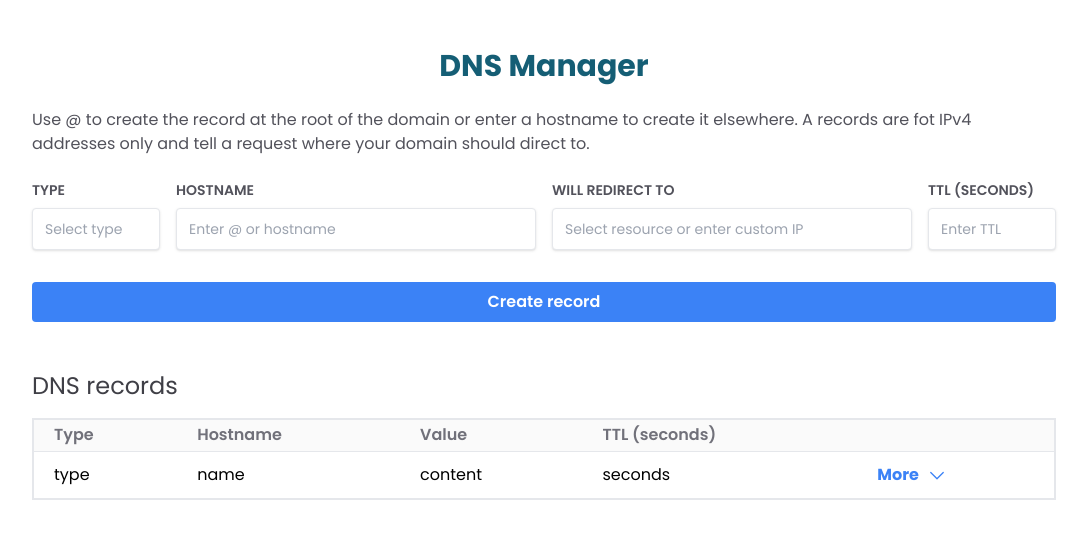
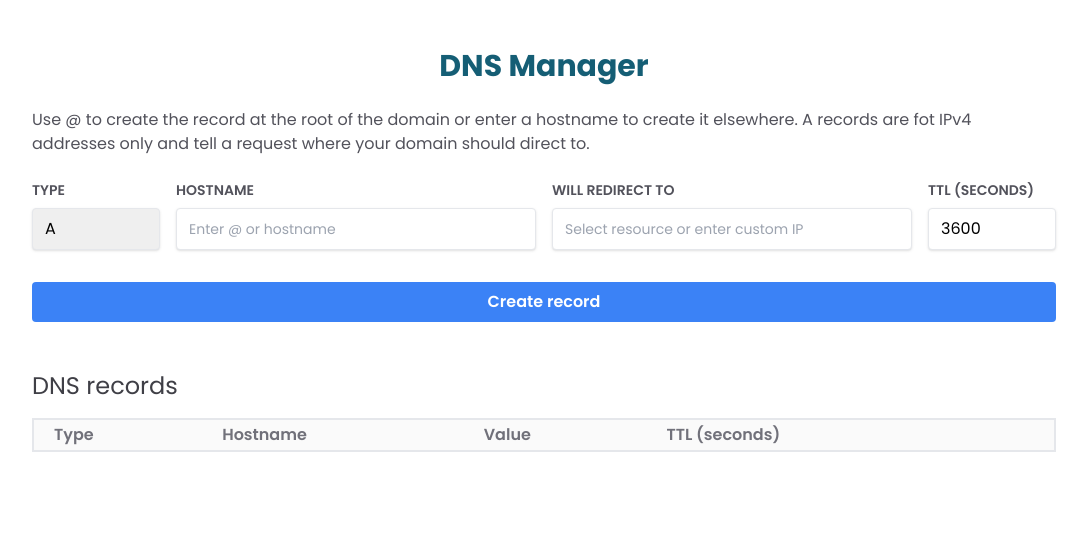
Before and after one commit to hevelinlima/dns-manager, a Next.js app: page / in a window 1280 px wide. Shown: the top 538 px of the page, without its empty margins (96-1183 px from the left). Built offline with nearby package versions, Linux system fonts and the light colour scheme.

Commit message:
feat: adc funções para adc novos records

```diff
--- a/src/app/components/form.tsx
+++ b/src/app/components/form.tsx
@@ -1,21 +1,76 @@
-const DnsForm: React.FC = () => {
+import { zodResolver } from "@hookform/resolvers/zod";
+import { Controller, useForm } from "react-hook-form";
+import { z } from "zod";
+
+const formSchema = z.object({
+  type: z.enum(['A', 'NS', 'CNAME']),
+  hostname: z.string().min(1, 'Hostname is required'),
+  value: z.string().min(1, 'Value is required'),
+  ttl: z.number().min(1, 'TTL is required')
+});
+
+type FormValues = z.infer<typeof formSchema>
+
+const DnsForm: React.FC<{onSubmit: (data: FormValues) => void}> = ({ onSubmit }) => {
+  const { control, handleSubmit, formState: { errors }} = useForm<FormValues>({
+    resolver: zodResolver(formSchema),
+    defaultValues: {
+      type: 'A',
+      hostname: '',
+      value: '',
+      ttl: 3600
+    }
+  });
+
   return (
-    <form className="flex flex-wrap items-end gap-4">
+    <form onSubmit={handleSubmit(onSubmit)} className="flex flex-wrap items-end gap-4">
       <div className="flex flex-col mb-4 w-32">
-        <label className="block text-sm text-zinc-600 font-semibold mb-2">TYPE</label>
-        <input className="shadow appearance-none border rounded py-2 px-3 w-full placeholder-custom" placeholder="Select type" />
+        <label htmlFor="type" className="block text-sm text-zinc-600 font-semibold mb-2">TYPE</label>
+        <Controller
+          name="type"
+          control={control}
+          render={({ field }) => (
+            <select id="type" {...field} className="shadow appearance-none border rounded py-2 px-3 w-full placeholder-custom">
+              <option value="A">A</option>
+              <option value="NS">NS</option>
+              <option value="CNAME">CNAME</option>
+            </select>
+          )}
+        />
+        {errors.type && <p className="text-red-700 text-sm">{errors.type.message}</p>}
       </div>
       <div className="flex flex-col mb-4 w-full sm:w-auto sm:flex-grow">
-        <label className="block text-sm text-zinc-600 font-semibold mb-2">HOSTNAME</label>
-        <input className="shadow appearance-none border rounded py-2 px-3 w-full placeholder-custom" placeholder="Enter @ or hostname" />
+        <label htmlFor="hostname" className="block text-sm text-zinc-600 font-semibold mb-2">HOSTNAME</label>
+        <Controller
+          name="hostname"
+          control={control}
+          render={({field}) =>(
+            <input id="hostname" {...field} className="shadow appearance-none border rounded py-2 px-3 w-full placeholder-custom" placeholder="Enter @ or hostname" />
+          )}
+        />
+        {errors.hostname && <p className="text-red-700 text-sm">{errors.hostname.message}</p>}
       </div>
       <div className="flex flex-col mb-4 w-full sm:w-auto sm:flex-grow">
-        <label className="block text-sm text-zinc-600 font-semibold mb-2">WILL REDIRECT TO</label>
-        <input className="shadow appearance-none border rounded py-2 px-3 w-full placeholder-custom" placeholder="Select resource or enter custom IP" />
+        <label htmlFor="value" className="block text-sm text-zinc-600 font-semibold mb-2">WILL REDIRECT TO</label>
+        <Controller
+          name="value"
+          control={control}
+          render={({field}) =>(
+            <input id="value" {...field} className="shadow appearance-none border rounded py-2 px-3 w-full placeholder-custom" placeholder="Select resource or enter custom IP" />
+          )}
+        />
+        {errors.value && <p className="text-red-700 text-sm">{errors.value.message}</p>}
       </div>
       <div className="flex flex-col mb-4 w-32">
-        <label className="block text-sm text-zinc-600 font-semibold mb-2">TTL (SECONDS)</label>
-        <input className="shadow appearance-none border rounded py-2 px-3 w-full placeholder-custom" placeholder="Enter TTL" />
+        <label htmlFor="ttl" className="block text-sm text-zinc-600 font-semibold mb-2">TTL (SECONDS)</label>
+        <Controller
+          name="ttl"
+          control={control}
+          render={({field}) => (
+            <input id="ttl" {...field} type="number" className="shadow appearance-none border rounded py-2 px-3 w-full placeholder-custom" placeholder="Enter TTL" />
+          )}
+        />
+        {errors.ttl && <p className="text-red-700 text-sm">{errors.ttl.message}</p>}
       </div>
       <div className="mb-4 w-32 sm:w-auto sm:flex-grow">
         <button className="bg-blue-500 hover:bg-blue-700 text-white font-semibold py-2 px-4 rounded w-full" type="submit">
--- a/src/app/components/table.tsx
+++ b/src/app/components/table.tsx
@@ -1,7 +1,32 @@
 import React from 'react';
 import CustomDropdownMenu from './ui/CustomDropDownMenu';
 
-const DnsTable: React.FC = () => {
+export interface DNSRecord{
+  type: 'A' | 'NS' | 'CNAME';
+  hostname: string;
+  value: string;
+  ttl: number;
+}
+
+interface DNSTableProps{
+  records: DNSRecord[];
+  onEdit: (record: DNSRecord) => void;
+  onDelete: (record: DNSRecord) => void;
+}
+
+const DnsTable: React.FC<DNSTableProps> = ({ onEdit, onDelete, records }) => {
+  const formatValue = (type: string, value: string) => {
+    switch (type){
+      case 'A':
+      case 'NS':
+        return `returns to ${value}`;
+      case 'CNAME':
+        return `is an alias to ${value}`;
+      default:
+        return value;
+    }
+  };
+
   return (
     <div className="relative overflow-x-auto">
       <table className="border-2 w-full bg-white">
@@ -15,16 +40,20 @@ const DnsTable: React.FC = () => {
           </tr>
         </thead>
         <tbody>
-
-            <tr  className="[&>*]:border-b [&>*]:border-t [&>*]:px-5 [&>*]:h-12 [&>*]:text-left">
-              <td>type</td>
-              <td>name</td>
-              <td>content</td>
-              <td>seconds</td>
+          {records.map((record, index) => (
+            <tr key={index}  className="[&>*]:border-b [&>*]:border-t [&>*]:px-5 [&>*]:h-12 [&>*]:text-left">
+              <td>{record.type}</td>
+              <td>{record.hostname}</td>
+              <td>{formatValue(record.type, record.value)}</td>
+              <td>{record.ttl}</td>
               <td>
-                <CustomDropdownMenu />
+                <CustomDropdownMenu
+                  onEdit={() => onEdit(record)}
+                  onDelete={() => onDelete(record)}
+                />
               </td>
             </tr>
+          ))}
         </tbody>
       </table>
     </div>
--- a/src/app/components/ui/CustomDropDownMenu.tsx
+++ b/src/app/components/ui/CustomDropDownMenu.tsx
@@ -7,7 +7,12 @@ import {
 import CaretDown from '../../assets/caret-down.svg' ;
 import Image from 'next/image';
 
-const CustomDropdownMenu: React.FC = () => {
+interface MenuProps{
+  onEdit: () => void;
+  onDelete: () => void;
+}
+
+const CustomDropdownMenu: React.FC<MenuProps> = ({ onEdit, onDelete }) => {
   return(
     <DropdownMenu>
       <DropdownMenuTrigger className="flex items-center text-blue-500 text-base font-bold">
@@ -21,10 +26,10 @@ const CustomDropdownMenu: React.FC = () => {
         />
       </DropdownMenuTrigger>
       <DropdownMenuContent>
-        <DropdownMenuItem className="text-blue-500 hover:bg-blue-100">
+        <DropdownMenuItem onClick={onEdit} className="text-blue-500 hover:bg-blue-100">
           Edit
         </DropdownMenuItem>
-        <DropdownMenuItem className="text-red-500 hover:bg-red-100">
+        <DropdownMenuItem onClick={onDelete} className="text-red-500 hover:bg-red-100">
           Delete
         </DropdownMenuItem>
       </DropdownMenuContent>
--- a/src/app/globals.css
+++ b/src/app/globals.css
@@ -2,6 +2,13 @@
 @tailwind components;
 @tailwind utilities;
 
-.placeholder-custom::placeholder {
-  @apply text-gray-400 font-light text-sm;
+body {
+  .placeholder-custom::placeholder {
+    @apply text-gray-400 font-light text-sm;
+  }
+
+  :focus {
+    outline: 2px solid #3b82f6;
+    outline-offset: 1px;
+  }
 }
--- a/src/app/page.tsx
+++ b/src/app/page.tsx
@@ -1,14 +1,31 @@
-import DnsTable from "./components/table";
+"use client"
+
+import DnsTable, { DNSRecord } from "./components/table";
 import DnsForm from "./components/form";
+import { useState } from "react";
 
 export default function Home() {
+  const [records, setRecords] = useState<DNSRecord[]>([]);
+
+  const addRecord = (newRecord: DNSRecord) => {
+    setRecords([...records, newRecord]);
+  }
+
+  const deleteRecord = (recordToDelete: DNSRecord) => {
+    setRecords(records.filter(record => record.hostname !== recordToDelete.hostname));
+  }
+
+  const editRecord = (updatedRecord: DNSRecord) => {
+    setRecords(records.map(record => (record.hostname === updatedRecord.hostname ? updatedRecord : record)));
+  }
+
   return (
     <main className="max-w-screen-lg mx-auto m-12">
       <h1 className="text-center font-bold text-3xl text-cyan-800">DNS Manager</h1>
       <p className=" mb-6 mt-6 text-zinc-600">Use @ to create the record at the root of the domain or enter a hostname to create it elsewhere. A records are fot IPv4 addresses only and tell a request where your domain should direct to.</p>
-      <DnsForm />
+      <DnsForm onSubmit={addRecord} />
       <h2 className="text-zinc-700 text-2xl font-medium mt-8 mb-4">DNS records</h2>
-      <DnsTable />
+      <DnsTable records={records} onDelete={deleteRecord} onEdit={editRecord} />
     </ main>
   );
 }
```
